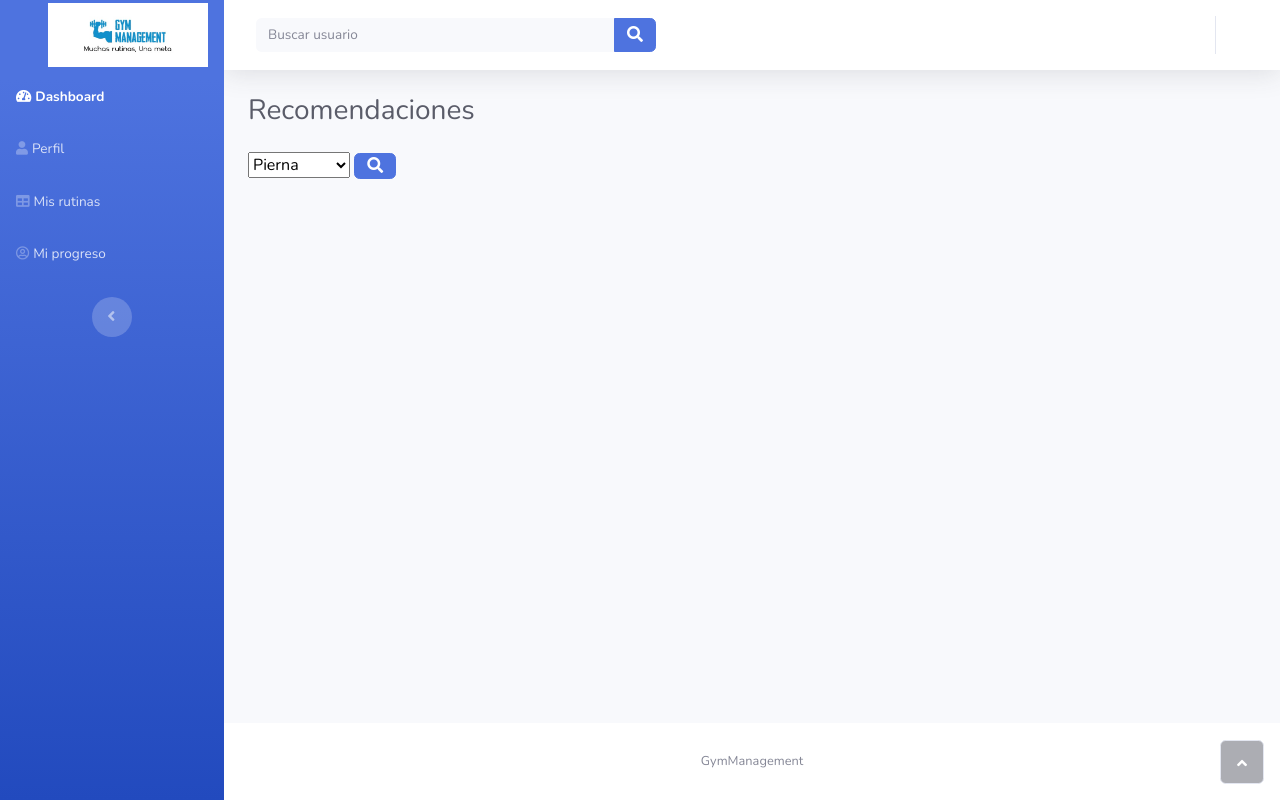
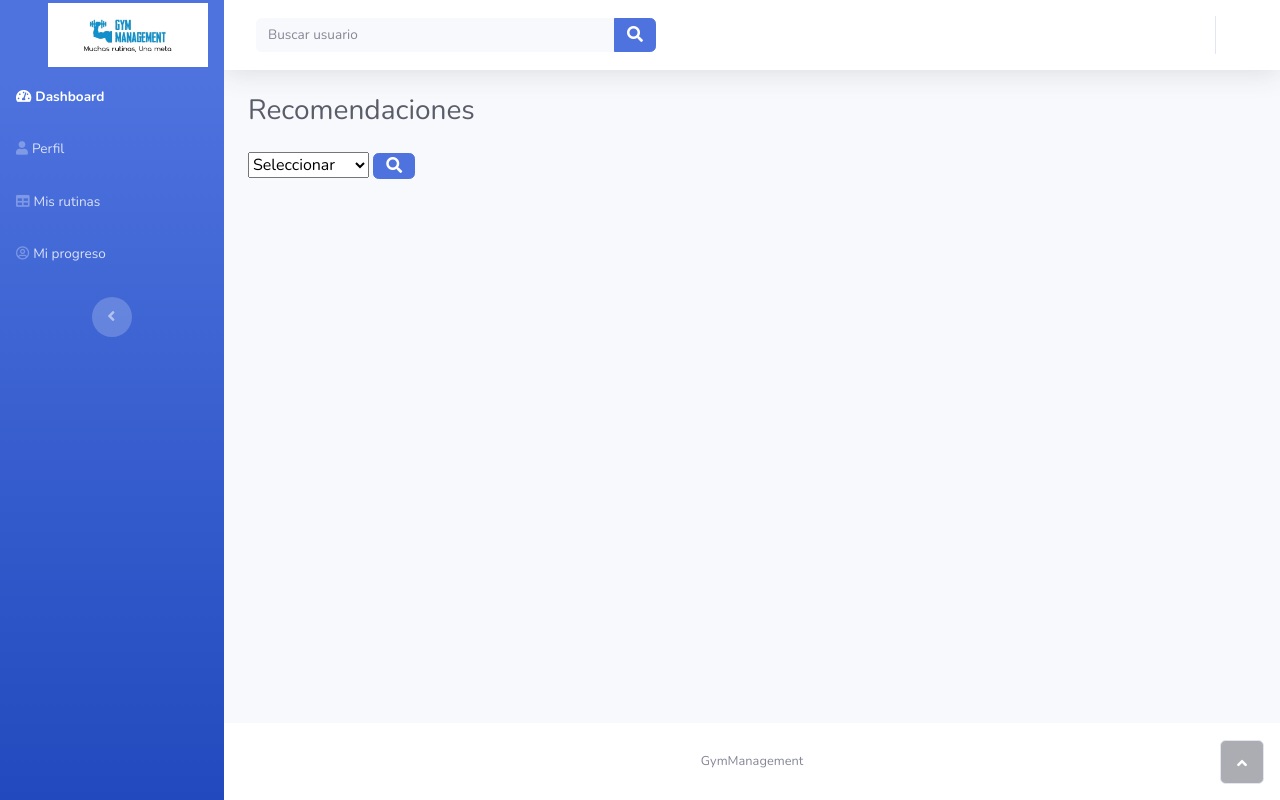
Before and after one commit to IngeSoft202110/GymManagement, a Django app: page /mainView/ in a window 1280 px wide. Run offline with Django 3.2, Linux system fonts and the light colour scheme; some libraries are stand-ins or nearby versions.

Commit message:
Update main_view.html
Vista con Select realizada

```diff
--- a/proyecto/templates/main_view.html
+++ b/proyecto/templates/main_view.html
@@ -159,9 +159,11 @@
                     <div>
                         <select>
                             <optgroup label="filtrar por">
-                                <option value="pierna" selected="">Pierna</option>
-                                <option value="brazo">Brazo</option>
-                                <option value="cardio">hombres</option>
+                                <option value="seleccionar" selected="">Seleccionar</option>
+                                {%for tipo in clasificacion%}
+                                <option value={{tipo}} >{{tipo}}</option>
+
+                                {% endfor %}
                             </optgroup>
                         </select>
                         <button class="btn btn-primary py-0" type="button"><i class="fas fa-search"></i></button>
```
